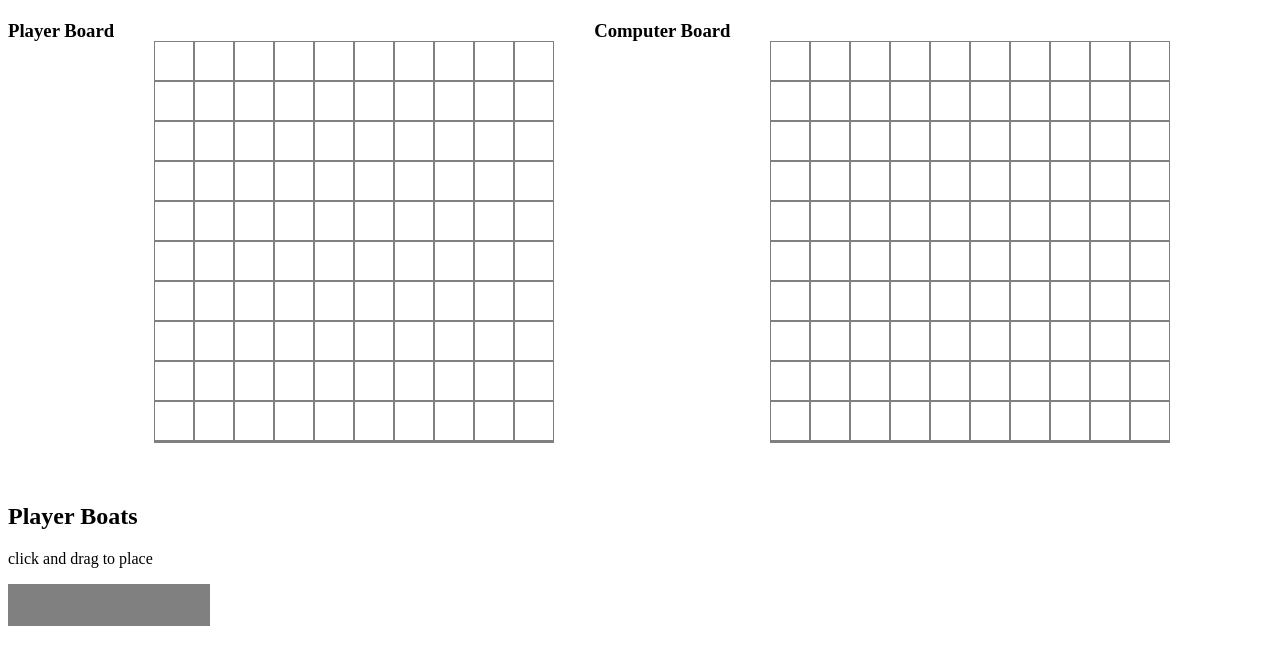
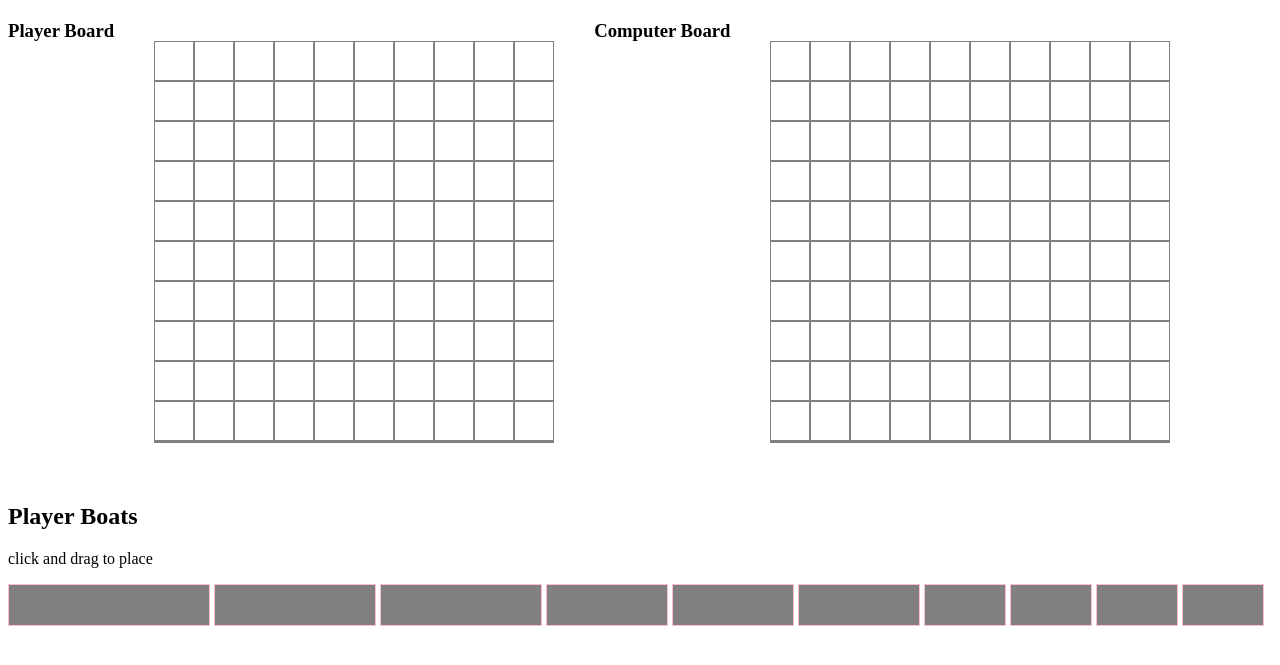
Before and after one commit to adammetzinger/BattleShip, a plain HTML site: page index.html in a window 1280 px wide. Shown: the part 79-744 px from the top of the page. Drawn offline with Linux system fonts and the light colour scheme.

Commit message:
all boats and able to place them

```diff
--- a/index.html
+++ b/index.html
@@ -264,38 +264,26 @@
     <p>click and drag to place</p>
 
     <div id="playerboats">
-            <div draggable="true" id="boat5">
+            <div draggable="true" id="boat" value="5">
             </div>
-            <!-- <div draggable="true" id="boat5">
-                <div></div><div></div><div></div><div></div>
+            <div draggable="true" id="boat" value="4">
             </div>
-            <div draggable="true" id="boat5">
-                <div></div><div></div><div></div><div></div>
+            <div draggable="true" id="boat" value="4">
             </div>
-            <div draggable="true" id="boat5">
-                <div></div><div></div><div></div>
+            <div draggable="true" id="boat" value="3">
             </div>
-            <div draggable="true" id="boat5">
-                <div></div><div></div><div></div>
+            <div draggable="true" id="boat" value="3">
             </div>
-            <div draggable="true" id="boat5">
-                <div></div><div></div><div></div>
+            <div draggable="true" id="boat" value="3">
             </div>
-            <div draggable="true" id="boat5">
-                <div></div><div></div><div></div>
+            <div draggable="true" id="boat" value="2">
             </div>
-            <div draggable="true" id="boat5">
-                <div></div><div></div>
+            <div draggable="true" id="boat" value="2">
             </div>
-            <div draggable="true" id="boat5">
-                <div></div><div></div>
+            <div draggable="true" id="boat" value="2">
             </div>
-            <div draggable="true" id="boat5">
-                <div></div><div></div>
+            <div draggable="true" id="boat" value="2">
             </div>
-            <div draggable="true" id="boat5">
-                <div></div><div></div>
-            </div> -->
 
     </div>
 
--- a/maincss/main.css
+++ b/maincss/main.css
@@ -15,16 +15,35 @@ main {
     border: 0.1vmin solid grey;
 }
 
-#boat5 {
+#boat {
     display: inline-block;
     font-size: 0;
-    border: 0.1vmin solid gray;
-    height: 5vmin;
-    width: 25vmin;
+    border: 0.1vmin solid pink;
     background-color: gray;
     cursor: move;
 }
 
-#boat5.dragging {
+[value="5"] {
+    height: 5vmin;
+    width: 25vmin;
+}
+
+[value="4"] {
+    height: 5vmin;
+    width: 20vmin;
+}
+
+[value="3"] {
+    height: 5vmin;
+    width: 15vmin;
+}
+
+[value="2"] {
+    height: 5vmin;
+    width: 10vmin;
+}
+
+
+#boat.dragging {
     background-color: pink;
 }
--- a/mainjs/main.js
+++ b/mainjs/main.js
@@ -1,4 +1,4 @@
-const ships = document.querySelectorAll('#boat5');
+const ships = document.querySelectorAll('#boat');
 const board = document.querySelectorAll('#playerboard > div');
 
 ships.forEach(ship => {
```
